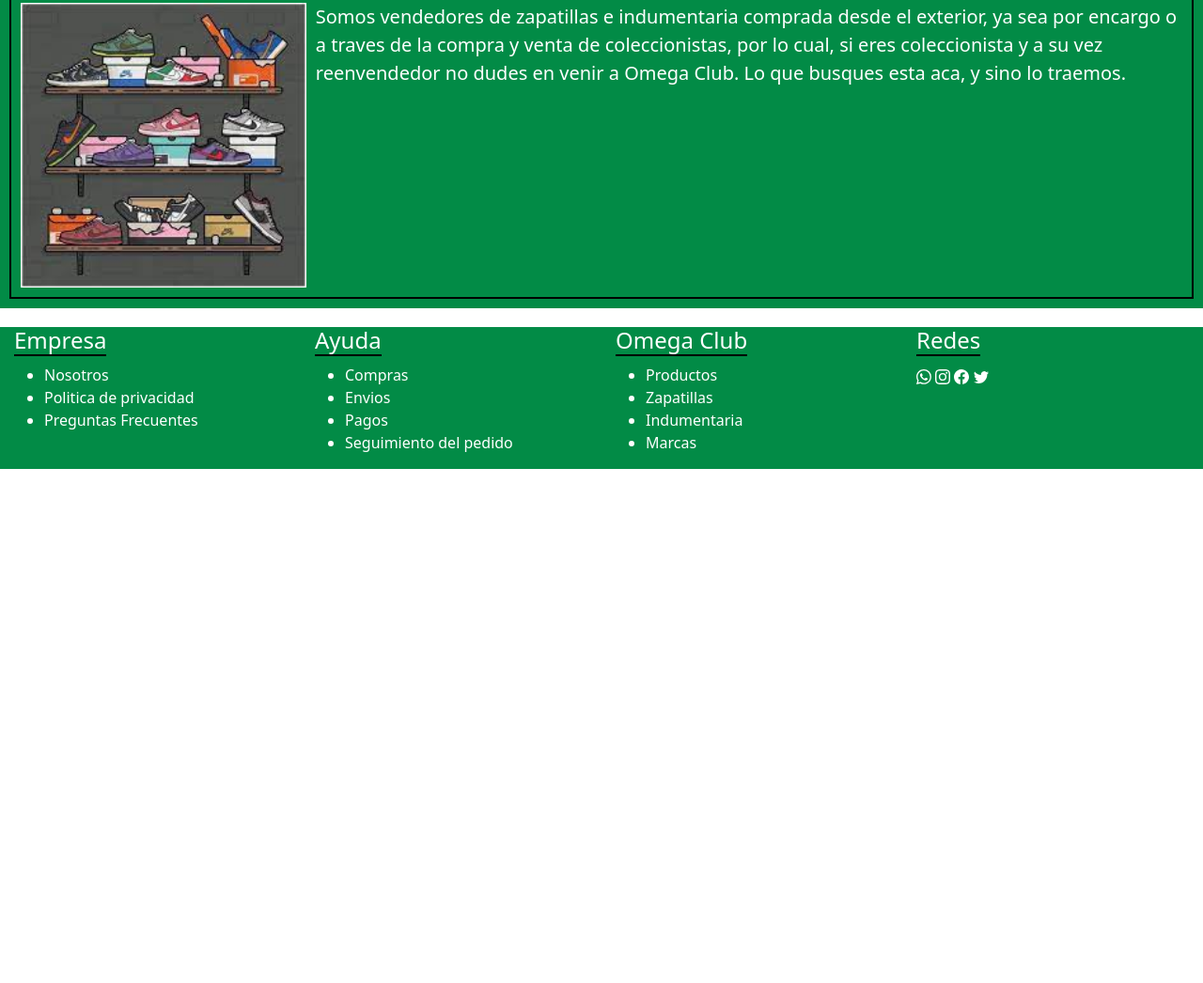
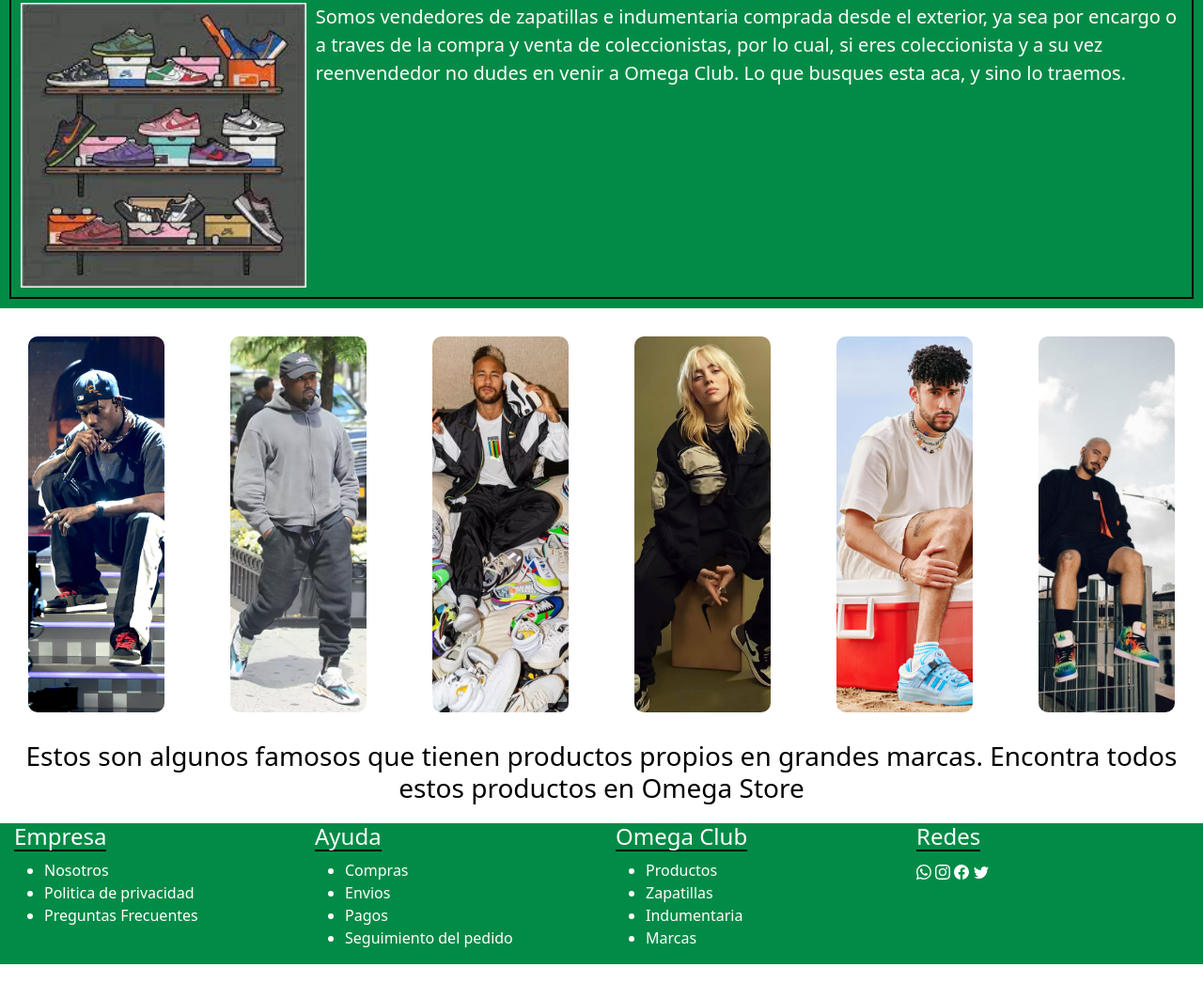
Before and after one commit to nazareno88/proyectofinal, a website: page index.html in a window 1280 px wide. Shown: the part 1323-2369 px from the top of the page at 94% size. Before the commit the page ends 1842 px from the top, so only its background shows below. Drawn offline with nearby package versions, Linux system fonts and the light colour scheme.

Commit message:
finalizando el proyecto,seguro agregue algun detalle

```diff
--- a/index.html
+++ b/index.html
@@ -83,6 +83,31 @@
     </article>
   </section>
 
+  <section class="galery-container">
+    <div class="galery">
+     <img src="assets/images/travis.webp" alt="travis-scott">
+    </div>
+    <div class="galery">
+     <img src="assets/images/kayne.webp" alt="kayne-west">
+    </div>
+    <div class="galery">
+     <img src="assets/images/neymar.webp" alt="neymar">
+    </div>
+    <div class="galery">
+     <img src="assets/images/eilish.jpg" alt="billie-eilish">
+    </div>
+    <div class="galery">
+     <img src="assets/images/bad-bunny.jpg" alt="bad-bunny">
+    </div>
+    <div class="galery">
+     <img src="assets/images/balvin.jpg" alt="j-balvin">
+    </div>
+  </section>
+
+      <div class="text-footer">
+        <h3>Estos son algunos famosos que tienen productos propios en grandes marcas. Encontra todos estos productos en Omega Store</h3>
+      </div>
+
   <section class="footer">
     <article class="footer-container">
       <div class="footer-link">
--- a/scss/layouts/_contacto.scss
+++ b/scss/layouts/_contacto.scss
@@ -22,7 +22,7 @@
     h2{
         text-align: center;
         font-family: merriweather;
-        font-size: 50px;
+        font-size: 34px;
         background: linear-gradient(to right, white, rgba(0, 139, 69, 0.993));
     }
 
@@ -37,16 +37,21 @@
 
         iframe{
             width: 100%;
+            &:hover{
+                height: 500px;
+                transition: 2s;
+            }
         }
     }
 }
 
 .form-register{
-    background-color: rgb(2, 118, 62);
+    background-color:rgba(0, 139, 69, 0.993);
     display: grid;
     justify-content: center;
     align-items: center;
     gap: 10px;
+
     h4{
         @include text (center, white, 24px)
     }
--- a/scss/layouts/_index.scss
+++ b/scss/layouts/_index.scss
@@ -157,6 +157,27 @@
     }
   }
 
+  .galery-container{
+    display: grid;
+   grid-template-columns: repeat(auto-fit,minmax(150px,1fr));
+   gap: 10px;
+   .galery{
+    margin: 30px;
+    img{
+    border-radius: 10px;
+    width: 100%;
+    height: 50vh;
+    object-fit: cover;
+    }
+   }
+  }
+
+  .text-footer{
+    @include text (center, rgb(0, 0, 0), 40px)
+  }
+
+
+
 //mediaqueries//
 @media (min-width:768px)and (max-width:1023px){
 
--- a/scss/layouts/_zapatillas.scss
+++ b/scss/layouts/_zapatillas.scss
@@ -5,7 +5,7 @@
     background-image: url(../assets/images/jordan-7.jpg);
     display: flex;
     justify-content: center;
-    align-items: center;
+
     p{
         @include text (center, white,30px);
         font-family: Cambria, Cochin, Georgia, Times, 'Times New Roman', serif;
```
Also changed, not shown: assets/images/accesorios.jpg (added), assets/images/bad-bunny.jpg (added), assets/images/balvin.jpg (added), assets/images/billie.jpg (added), assets/images/buzos.jpeg (added), assets/images/buzos.jpg (added), assets/images/eilish.jpg (added), assets/images/kayne.webp (added), assets/images/messi.webp (added), assets/images/neymar.webp (added), assets/images/travis.webp (added), assets/images/zapatillas.avif (added), css/style.css, 1 other file. Lines whose indentation alone changed are shown as unchanged.
